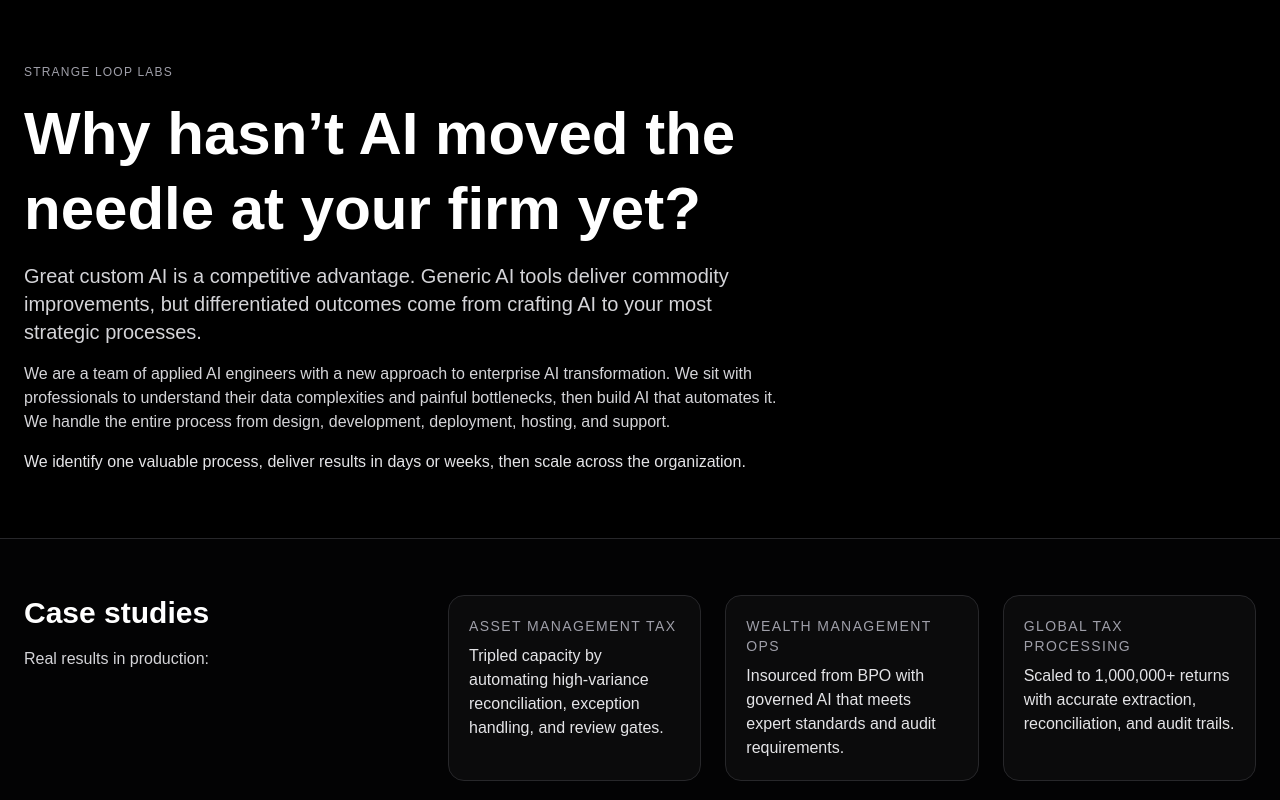
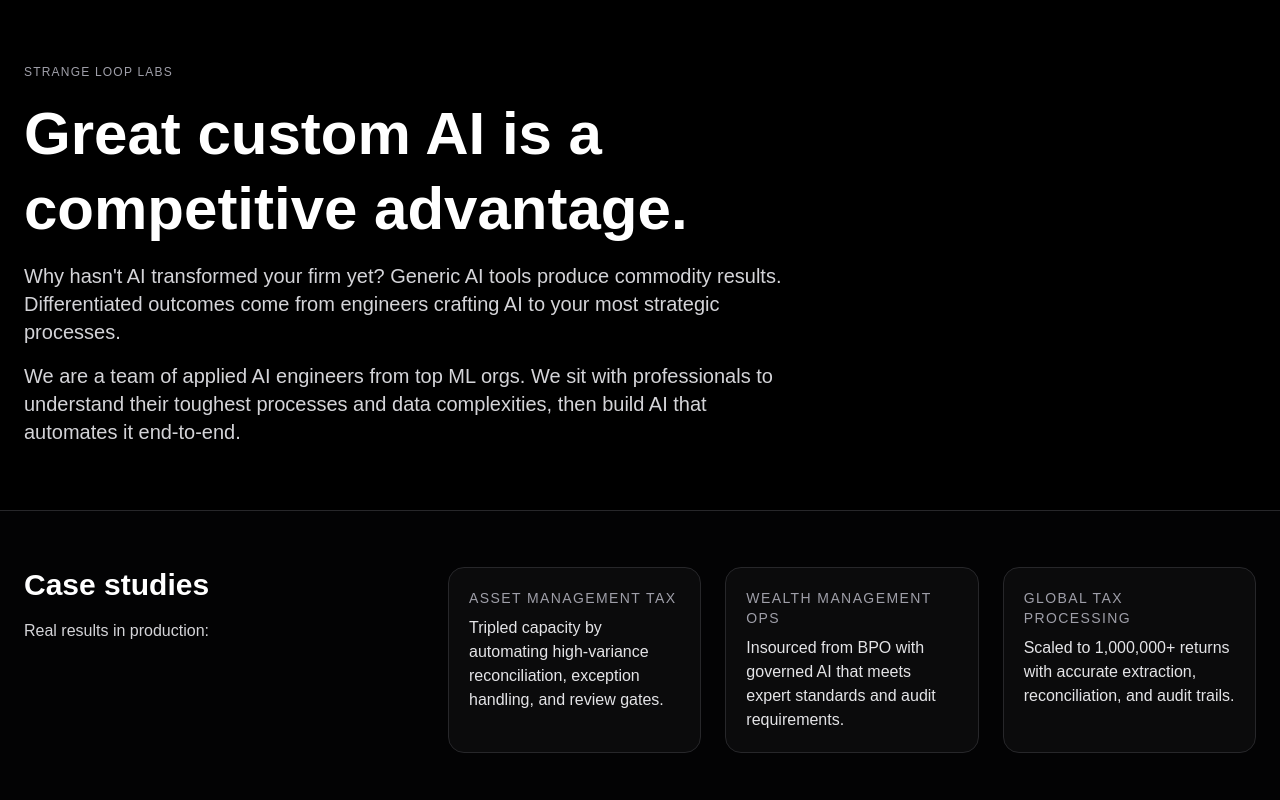
Before and after one commit to rickbhardwaj/strange-loop-manifesto, a Next.js app: page / in a window 1280 px wide. Shown: the top 800 px of the page. Built offline with nearby package versions, Linux system fonts and the light colour scheme.

Commit message:
Commit latest hero copy edits per most recent changes

```diff
--- a/src/app/page.tsx
+++ b/src/app/page.tsx
@@ -8,16 +8,13 @@ export default function ManifestoSite() {
           <div className="max-w-3xl space-y-4">
             <p className="uppercase tracking-widest text-xs text-zinc-400">Strange Loop Labs</p>
             <h1 className="text-4xl md:text-6xl font-semibold leading-tight">
-              Why hasn’t AI moved the needle at your firm yet?
+              Great custom AI is a competitive advantage.
             </h1>
             <p className="text-lg md:text-xl text-zinc-300">
-              Great custom AI is a competitive advantage. Generic AI tools deliver commodity improvements, but differentiated outcomes come from crafting AI to your most strategic processes.
+              Why hasn't AI transformed your firm yet? Generic AI tools produce commodity results. Differentiated outcomes come from engineers crafting AI to your most strategic processes.
             </p>
-            <p className="text-zinc-300">
-              We are a team of applied AI engineers with a new approach to enterprise AI transformation. We sit with professionals to understand their data complexities and painful bottlenecks, then build AI that automates it. We handle the entire process from design, development, deployment, hosting, and support.
-            </p>
-            <p className="text-zinc-200">
-              We identify one valuable process, deliver results in days or weeks, then scale across the organization.
+            <p className="text-lg md:text-xl text-zinc-300">
+              We are a team of applied AI engineers from top ML orgs. We sit with professionals to understand their toughest processes and data complexities, then build AI that automates it end-to-end.
             </p>
           </div>
         </div>
```
